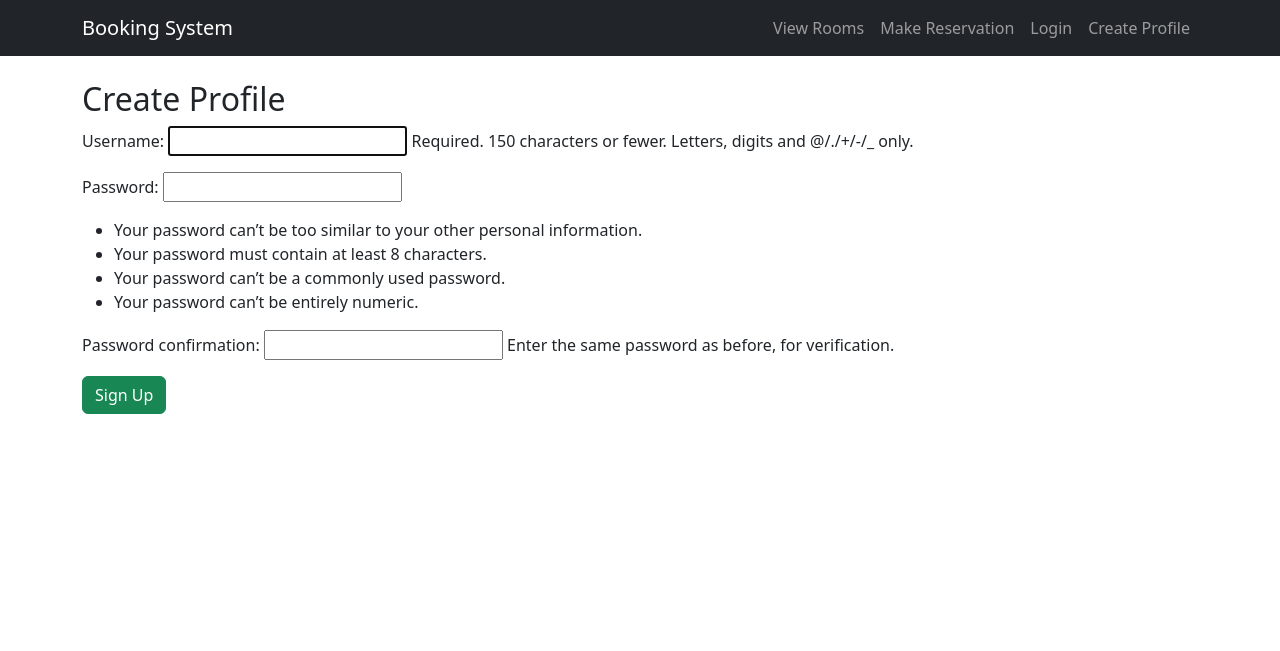
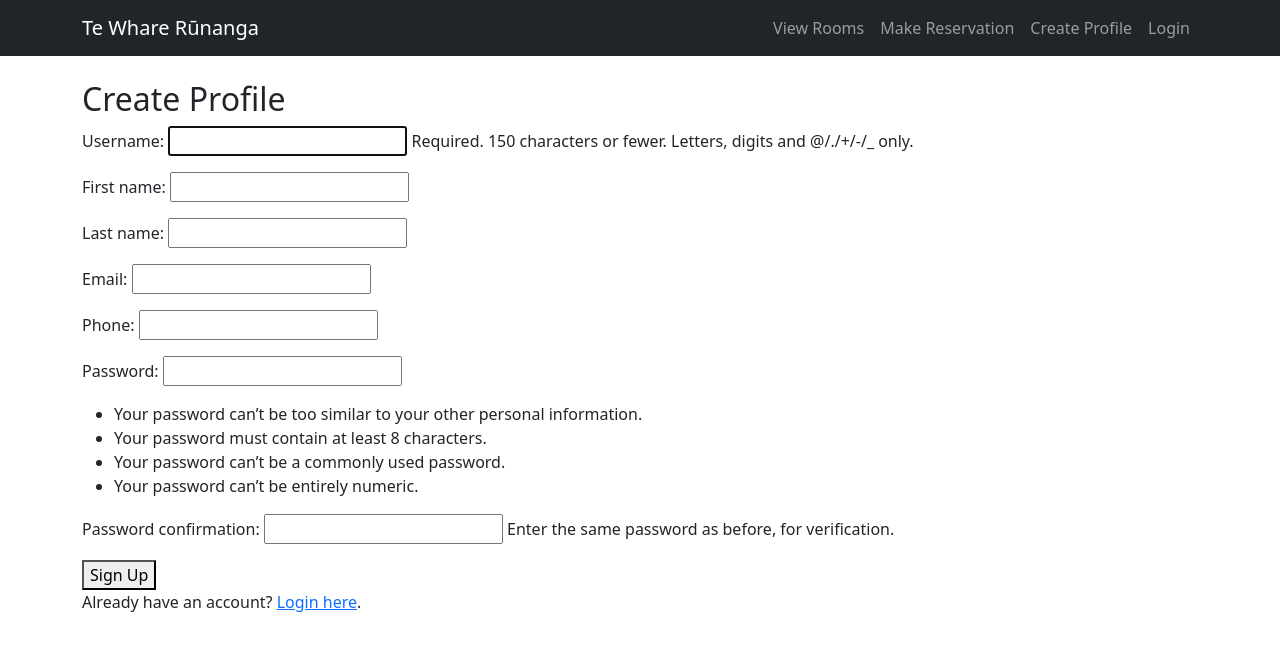
Before and after one commit to RurushaChi/ISCG7420_Assignment1_Task2_1509445, a Django app: page /booking/booking/signup/ in a window 1280 px wide. Shown: the top 651 px of the page. Run offline with Django 5.2, Linux system fonts and the light colour scheme.

Commit message:
edit / cancel bookinngs for user done

```diff
--- a/booking/forms.py
+++ b/booking/forms.py
@@ -1,5 +1,9 @@
 from django import forms
-from .models import Reservation, Room
+from .models import Reservation, Room, Profile
+from django import forms
+from django.contrib.auth.models import User
+from django.contrib.auth.forms import UserCreationForm
+
 
 class ReservationForm(forms.ModelForm):
     class Meta:
@@ -11,3 +15,24 @@ class ReservationForm(forms.ModelForm):
             "start_time": forms.TimeInput(attrs={"type": "time"}),
             "end_time": forms.TimeInput(attrs={"type": "time"}),
         }
+
+class SignUpForm(UserCreationForm):
+    first_name = forms.CharField(max_length=30, required=True)
+    last_name = forms.CharField(max_length=30, required=True)
+    email = forms.EmailField(max_length=254, required=True)
+    phone = forms.CharField(max_length=20, required=False)
+
+    class Meta:
+        model = User
+        fields = ("username", "first_name", "last_name", "email", "phone", "password1", "password2")
+
+    def save(self, commit=True):
+        user = super().save(commit=False)
+        user.first_name = self.cleaned_data["first_name"]
+        user.last_name = self.cleaned_data["last_name"]
+        user.email = self.cleaned_data["email"]
+        if commit:
+            user.save()
+            # save phone in Profile
+            Profile.objects.create(user=user, phone=self.cleaned_data["phone"])
+        return user
--- a/booking/urls.py
+++ b/booking/urls.py
@@ -10,6 +10,8 @@ urlpatterns = [
     path("booking/rooms/", views.available_rooms, name="available_rooms"),
     path("booking/reservation/", views.make_reservation, name="make_reservation"),
     path("booking/manage-bookings/", views.manage_bookings, name="manage_bookings"),
+    path("booking/edit_booking/<int:booking_id>/", views.edit_booking, name="edit_booking"),
+    path("booking/cancel_booking/<int:booking_id>/", views.cancel_booking, name="cancel_booking"),
     path("booking/signup/", views.signup_view, name="signup"),
     path("booking/login/", views.login_view, name="login"),
     path("booking/logout/", views.logout_view, name="logout"),
--- a/booking/views.py
+++ b/booking/views.py
@@ -1,14 +1,14 @@
-from django.shortcuts import render, redirect
+from django.shortcuts import render, redirect,get_object_or_404
 from django.contrib.auth import authenticate, login, logout
 from django.contrib.auth.forms import UserCreationForm
 from django.contrib.auth.decorators import login_required
 from django.contrib import messages
-from django.contrib.auth.decorators import login_required
 from .forms import ReservationForm
 from .models import Room, Reservation, Profile
-
+from .forms import SignUpForm
 
 # index (homepage)
+
 def index(request):
     return render(request, "booking/index.html")
 
@@ -16,18 +16,14 @@ def index(request):
 # signup (create profile)
 def signup_view(request):
     if request.method == "POST":
-        form = UserCreationForm(request.POST)
+        form = SignUpForm(request.POST)
         if form.is_valid():
             user = form.save()
-            # Create empty profile for new user
-            Profile.objects.create(user=user)
-            login(request, user)  # auto login
-            messages.success(request, "Account created successfully!")
+            login(request, user)  # automatically log the user in after signup
             return redirect("index")
     else:
-        form = UserCreationForm()
+        form = SignUpForm()
     return render(request, "booking/signup.html", {"form": form})
-
 
 # login
 def login_view(request):
@@ -64,8 +60,30 @@ def make_reservation(request):
 # manage bookings (only user’s bookings)
 @login_required(login_url="login")
 def manage_bookings(request):
-    reservations = Reservation.objects.filter(user=request.user)
-    return render(request, "booking/manage_bookings.html", {"reservations": reservations})
+    user_reservations = Reservation.objects.filter(user=request.user).order_by("date", "start_time")
+    return render(request, "booking/manage_bookings.html", {"reservations": user_reservations})
+
+@login_required
+def edit_booking(request, booking_id):
+    reservation = get_object_or_404(Reservation, pk=booking_id, user=request.user)
+    if request.method == "POST":
+        form = ReservationForm(request.POST, instance=reservation)
+        if form.is_valid():
+            form.save()
+            messages.success(request, "Reservation updated successfully!")
+            return redirect("manage_bookings")
+    else:
+        form = ReservationForm(instance=reservation)
+    return render(request, "booking/edit_booking.html", {"form": form})
+
+@login_required
+def cancel_booking(request, booking_id):
+    reservation = get_object_or_404(Reservation, pk=booking_id, user=request.user)
+    reservation.status = "Cancelled"
+    reservation.save()
+    messages.success(request, "Reservation cancelled.")
+    return redirect("manage_bookings")
+
 
 @login_required(login_url="login")
 def make_reservation(request):
--- a/templates/booking/base.html
+++ b/templates/booking/base.html
@@ -1,13 +1,13 @@
 <!DOCTYPE html>
 <html>
 <head>
-    <title>Conference Room Booking</title>
+    <title>Te Whare Rūnanga </title>
     <link rel="stylesheet" href="https://cdn.jsdelivr.net/npm/bootstrap@5.3.3/dist/css/bootstrap.min.css">
 </head>
 <body>
     <nav class="navbar navbar-expand-lg navbar-dark bg-dark">
         <div class="container">
-            <a class="navbar-brand" href="{% url 'index' %}">Booking System</a>
+            <a class="navbar-brand" href="{% url 'index' %}">Te Whare Rūnanga </a>
             <div class="collapse navbar-collapse">
                 <ul class="navbar-nav ms-auto">
                     <li class="nav-item"><a class="nav-link" href="{% url 'available_rooms' %}">View Rooms</a></li>
@@ -15,10 +15,11 @@
 
                     {% if user.is_authenticated %}
                         <li class="nav-item"><a class="nav-link" href="{% url 'manage_bookings' %}">Manage Bookings</a></li>
+                        <li class="nav-item"><span class="nav-link">Welcome {{ user.username }}</span></li>
                         <li class="nav-item"><a class="nav-link" href="{% url 'logout' %}">Logout</a></li>
                     {% else %}
+                        <li class="nav-item"><a class="nav-link" href="{% url 'signup' %}">Create Profile</a></li>
                         <li class="nav-item"><a class="nav-link" href="{% url 'login' %}">Login</a></li>
-                        <li class="nav-item"><a class="nav-link" href="{% url 'signup' %}">Create Profile</a></li>
                     {% endif %}
                 </ul>
             </div>
--- a/templates/booking/signup.html
+++ b/templates/booking/signup.html
@@ -1,9 +1,10 @@
 {% extends "booking/base.html" %}
 {% block content %}
 <h2>Create Profile</h2>
-<form method="post">
-    {% csrf_token %}
-    {{ form.as_p }}
-    <button type="submit" class="btn btn-success">Sign Up</button>
-</form>
+ <form method="post">
+        {% csrf_token %}
+        {{ form.as_p }}
+        <button type="submit">Sign Up</button>
+    </form>
+    <p>Already have an account? <a href="{% url 'login' %}">Login here</a>.</p>
 {% endblock %}
```
Also changed, not shown: templates/booking/cancel_booking.html (added, +10 -0 lines), templates/booking/edit_booking.html (added, +9 -0 lines), templates/booking/manage_bookings.html (+26 -6 lines), 1 other file.
